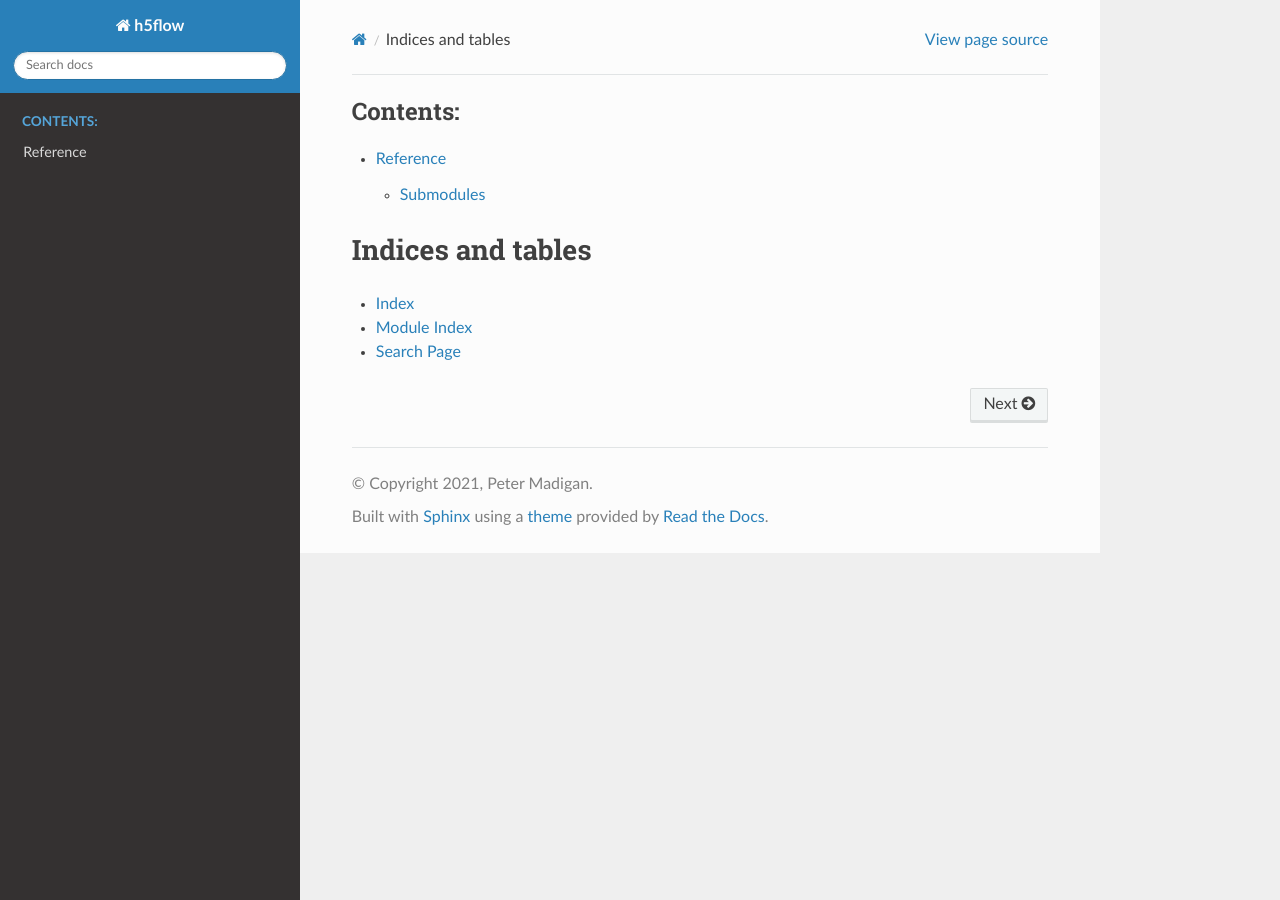
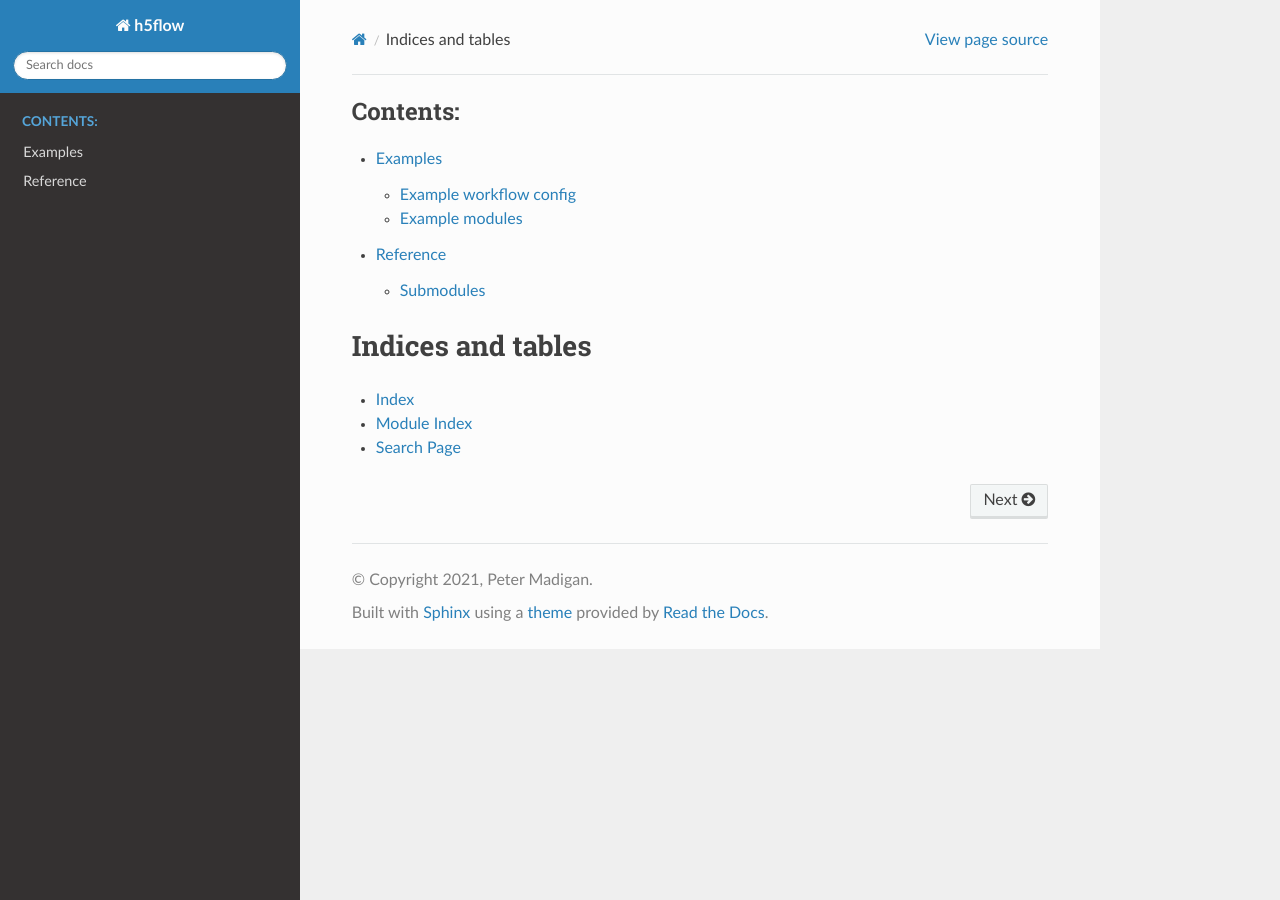
Before and after one commit to lbl-neutrino/h5flow, a Sphinx documentation site: the page built from docs/index.rst, in a window 1280 px wide. Built offline with Sphinx 7.4.7 and the Read the Docs theme 2.0.0, drawn with Linux system fonts in a browser that asks for light colours.

Commit message:
Update docs with examples

```diff
--- a/docs/conf.py
+++ b/docs/conf.py
@@ -30,6 +30,7 @@
 # ones.
 extensions = [
     'sphinx.ext.autodoc',
+    'sphinx.ext.viewcode',
     'recommonmark'
 ]
 
--- /dev/null
+++ b/docs/h5flow/h5flow.examples.rst
@@ -0,0 +1,13 @@
+Example workflow config
+=======================
+
+.. include:: ../../example_config.yaml
+   :literal:
+
+Example modules
+===============
+
+.. automodule:: h5flow_modules.examples
+   :members:
+   :undoc-members:
+   :show-inheritance:
--- a/docs/h5flow/h5flow.rst
+++ b/docs/h5flow/h5flow.rst
@@ -1,4 +1,11 @@
 .. include:: ../README.rst
+
+Examples
+========
+
+.. toctree::
+
+   h5flow.examples
 
 Reference
 =========
```
Also changed, not shown: h5flow_modules/__init__.py (added).
